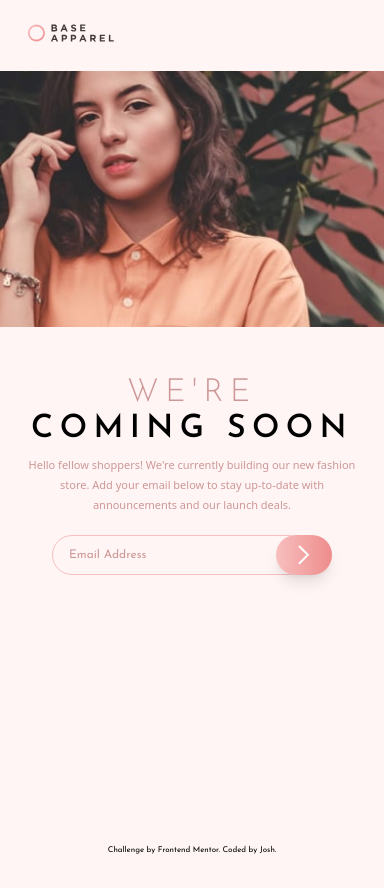
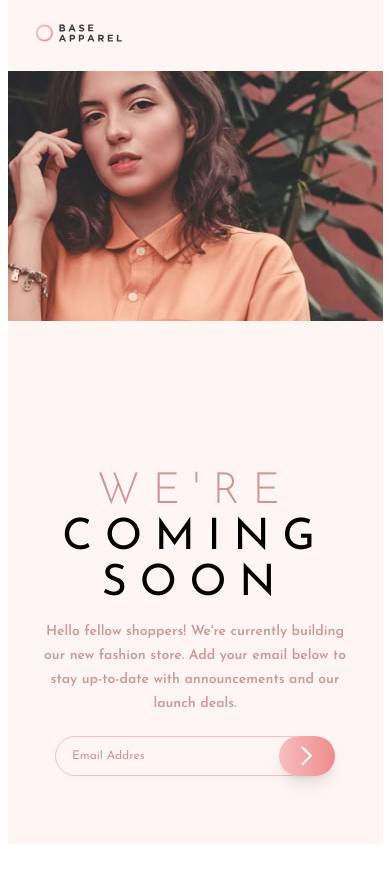
Before and after one commit to shaversj/fe-base-apparel-coming-soon, a website: page index.html in a window 390 px wide. After the commit the page ends 844 px from the top, so only its background shows below. Drawn offline with Linux system fonts and the light colour scheme.

Commit message:
Make site responsive

```diff
--- a/index.html
+++ b/index.html
@@ -7,40 +7,32 @@
     <title>Frontend Mentor | Base Apparel coming soon page</title>
   </head>
   <body>
-    <main class="min-w-sm min-h-screen max-w-sm bg-trans-2">
-      <div class="grid">
-        <div class="logo h-[71px] pl-7 pt-6">
-          <img class="h-[18px]" src="./src/assets/images/logo.svg" alt="" />
-        </div>
-        <img
-          class="min-w-full max-w-sm"
-          src="./src/assets/images/hero-mobile.jpg"
-          alt=""
-        />
+    <div class="grid place-items-center">
+      <main
+      class="lg:gap-x-40 lg:grid-cols-[auto, auto]  lg:min-h-[800px] lg:min-w-[1450px] lg:bg-pattern-desktop sm:min-h-screen grid sm:grid-rows-[auto,250px,1fr]  bg-trans-2 sm:max-w-[375px]"
+    >
+      <header class="logo h-[71px] pl-7 pt-6 lg:pl-40 lg:pt-14">
+        <img class="h-[18px] lg:h-[36px]" src="./src/assets/images/logo.svg" alt="" />
+      </header>
+      <div class="bg-hero-mobile lg:col-start-2 lg:col-end-3 lg:w-[800px] lg:bg-hero-desktop lg:object-cover lg:row-span-full lg:bg-no-repeat"></div>
+      <div class="content-center lg:min-w-[700px]">
+        <span class="lg:pt-36 pt-20 lg:pl-40 lg:text-left text-center font-josefin text-[2.7rem] lg:text-[4rem] font-thin uppercase leading-[46px] lg:leading-[70px] tracking-[.8rem] text-desaturated-red block">We're</span>
+        <span class="lg:pl-40 lg:text-left text-center font-josefin text-[2.7rem] lg:text-[4rem] uppercase leading-[46px] lg:leading-[70px] tracking-[.8rem] block">coming soon</span>
         <span
-          class="pt-12 text-center font-josefin text-[2rem] font-thin uppercase leading-9 tracking-[.4rem] text-desaturated-red"
-          >We're
-        </span>
-        <span
-          class="text-center font-josefin text-[2rem] font-bold uppercase leading-9 tracking-[.4rem]"
-          >coming soon</span
-        >
-        <span
-          class="pl-6 pr-6 pt-2 text-center text-[11px] leading-5 text-desaturated-red"
+        class="lg:pl-40 lg:text-left block text-center pl-7 pr-7 pt-3 font-josefin font-semibold text-[14px] lg:text-[18px] leading-6 lg:leading-8 text-desaturated-red"
         >Hello fellow shoppers! We're currently building our new fashion
         store. Add your email below to stay up-to-date with announcements and
-          our launch deals.</span
-        >
+        our launch deals.</span>
         <form
-          class="message flex items-center justify-center pt-5 text-desaturated-red"
+        class="message lg:pl-40 flex lg:items-start lg:justify-start items-center justify-center pt-5 text-desaturated-red"
       >
         <input
-            class="h-10 w-64 rounded-3xl border border-trans-3 bg-trans-2 pl-4 font-josefin text-xs text-black placeholder-desaturated-red focus:outline-trans-4"
+          class=" lg:h-[56px] lg:w-[450px] h-10 w-64 rounded-3xl border border-trans-3 bg-trans-2 pl-4 font-josefin text-xs text-black placeholder-desaturated-red focus:outline-trans-4"
           type="email"
-            placeholder="Email Address"
+          placeholder="Email Addres"
         />
         <input
-            class="-ml-8 flex h-10 w-14 items-center justify-center rounded-full bg-gradient-to-r from-trans-3 to-trans-4 object-scale-down shadow-lg"
+          class="-ml-8 flex h-10 w-14 lg:h-[56px] lg:w-[100px] lg:-ml-12 items-center justify-center rounded-full bg-gradient-to-r from-trans-3 to-trans-4 object-scale-down shadow-lg"
           type="image"
           name="submit"
           title="submit"
@@ -49,16 +41,7 @@
       </form>
       </div>
     </main>
-    <footer>
-      <div class="flex max-w-sm items-center justify-center bg-trans-2 pb-8">
-        <div class="attribution font-josefin text-[8px]">
-          Challenge by
-          <a href="https://www.frontendmentor.io?ref=challenge" target="_blank"
-            >Frontend Mentor</a
-          >. Coded by
-          <a href="https://github.com/shaversj/qr-code-component">Josh</a>.
     </div>
-      </div>
-    </footer>
+
   </body>
 </html>
--- a/tailwind.config.js
+++ b/tailwind.config.js
@@ -5,6 +5,9 @@ module.exports = {
     extend: {
       backgroundImage: {
         "pattern-desktop": "url('/src/assets/images/bg-pattern-desktop.svg')",
+        "hero-mobile": "url('/src/assets/images/hero-mobile.jpg')",
+        "hero-desktop": "url('/src/assets/images/hero-desktop.jpg')",
+        "logo": "url('/src/assets/images/logo.jpg')",
       },
       screens: {
         sm: "375px",
```
Also changed, not shown: src/output.css. Lines whose indentation alone changed are shown as unchanged.
